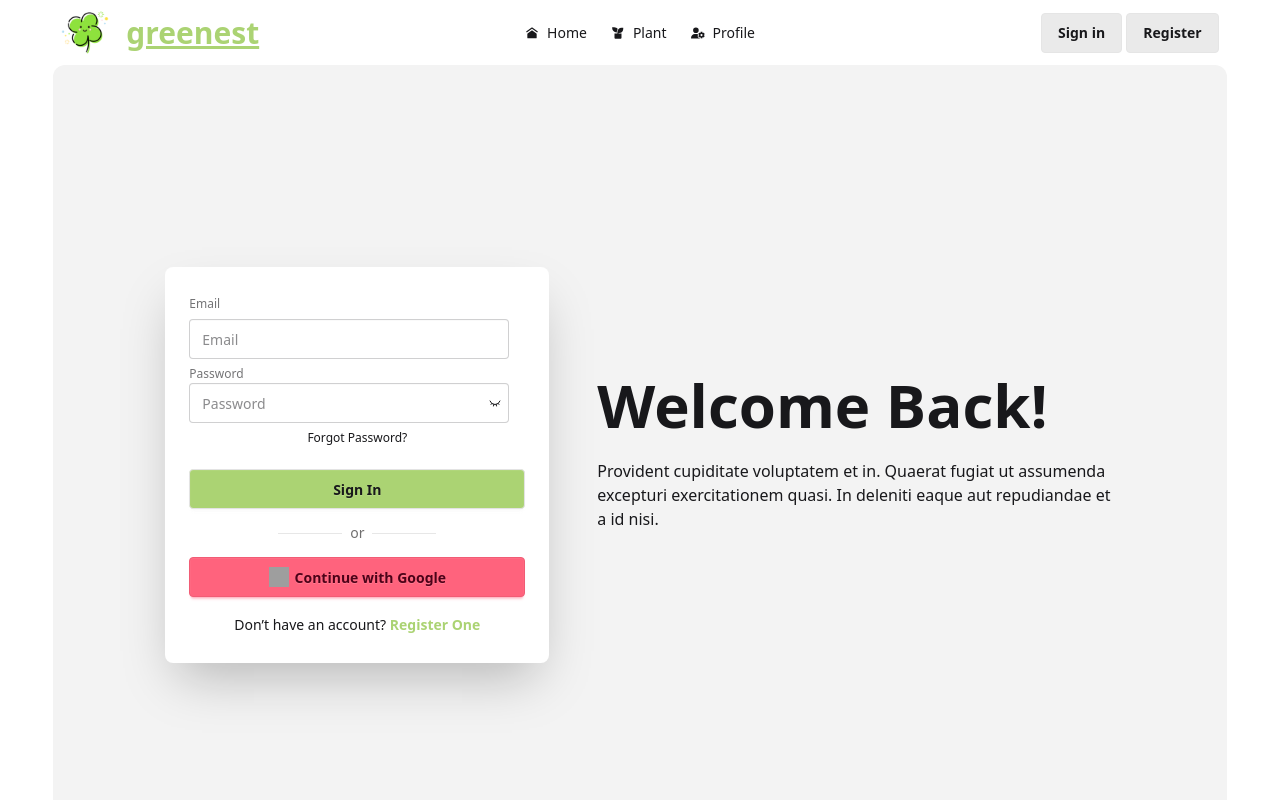
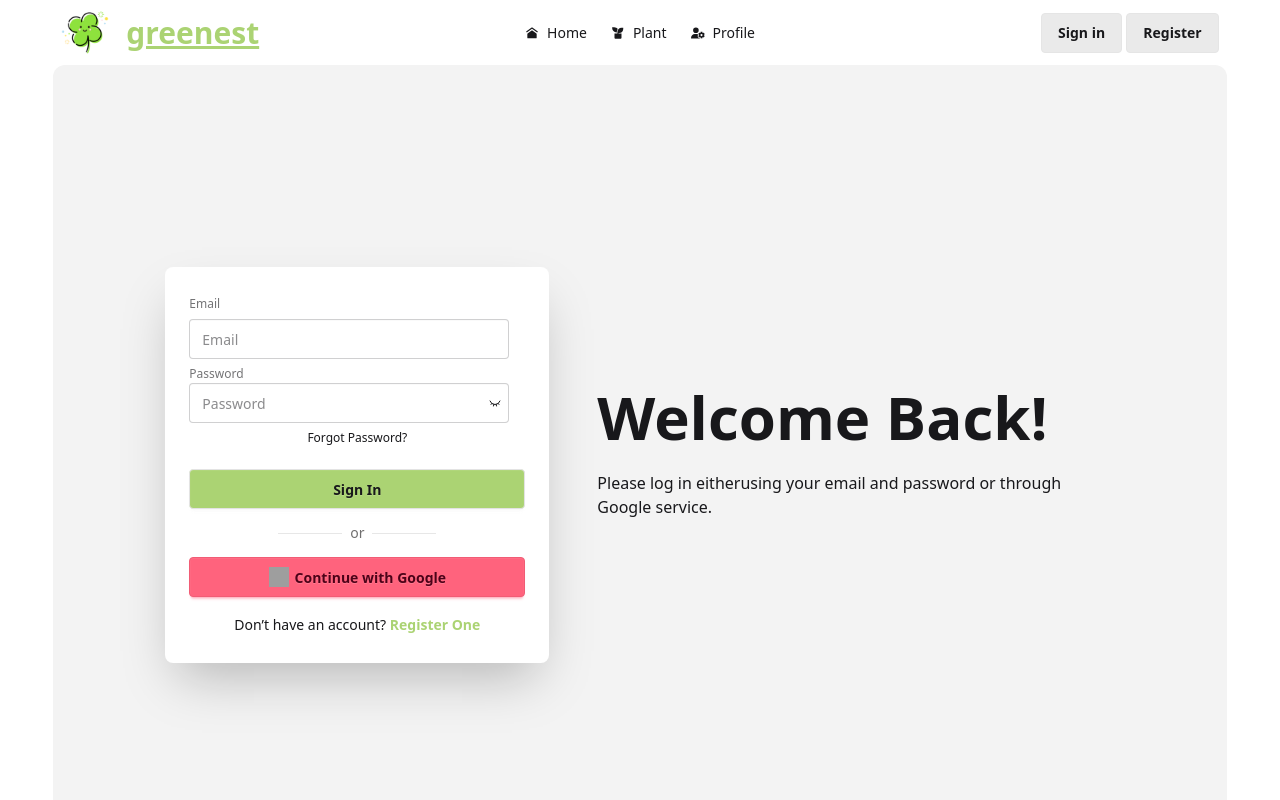
Before and after one commit to mhasantushar/w3ssmnt-phero-fe-greennest-b12a09, a React (Vite) app: page /auth/signin in a window 1280 px wide. Shown: the top 800 px of the page. Built offline with nearby package versions, Linux system fonts and the light colour scheme; no server answers; grey boxes are pictures that could not be loaded.

Commit message:
private route  done

```diff
--- a/src/pages/AuthSignIn.jsx
+++ b/src/pages/AuthSignIn.jsx
@@ -106,9 +106,7 @@ const AuthSignIn = () => {
         <div className="text-center lg:text-left">
           <h1 className="text-6xl font-bold">Welcome Back!</h1>
           <p className="py-6">
-            Provident cupiditate voluptatem et in. Quaerat fugiat ut assumenda
-            excepturi exercitationem quasi. In deleniti eaque aut repudiandae et
-            a id nisi.
+            Please log in eitherusing your email and password or through Google service.
           </p>
         </div>
 
--- a/src/providers/DefaultRouter.jsx
+++ b/src/providers/DefaultRouter.jsx
@@ -6,6 +6,7 @@ import PlantDetails from "../pages/PlantDetails";
 import AuthLayout from "../layouts/AuthLayout";
 import AuthRegister from "../pages/AuthRegister";
 import AuthSignIn from "../pages/AuthSignIn";
+import PrivateRouter from "./PrivateRouter";
 
 const DefaultRouter = createBrowserRouter([
   {
@@ -36,7 +37,11 @@ const DefaultRouter = createBrowserRouter([
       },
       {
         path: "/auth/profile",
-        element: <AuthProfile />,
+        element: (
+          <PrivateRouter>
+            <AuthProfile />
+          </PrivateRouter>
+        ),
       },
     ],
   },
--- /dev/null
+++ b/src/providers/PrivateRouter.jsx
@@ -0,0 +1,24 @@
+import React, { useContext } from "react";
+import AuthContext from "./AuthContext";
+import { Navigate, useLocation } from "react-router";
+import ShowLoadingHash from "../compos/loaders/ShowLoadingHash";
+
+const PrivateRouter = ({ children }) => {
+  const { loggedInUser, pageIsLoading } = useContext(AuthContext);
+
+  const intendedLocation = useLocation();
+  console.log(intendedLocation);
+
+  if (pageIsLoading) {
+    return <ShowLoadingHash />;
+  }
+
+  if (!loggedInUser) {
+    // return <Navigate to="/auth/login" />
+    return <Navigate to="/auth/signin" state={intendedLocation.pathname} />;
+  }
+
+  return children;
+};
+
+export default PrivateRouter;
```
